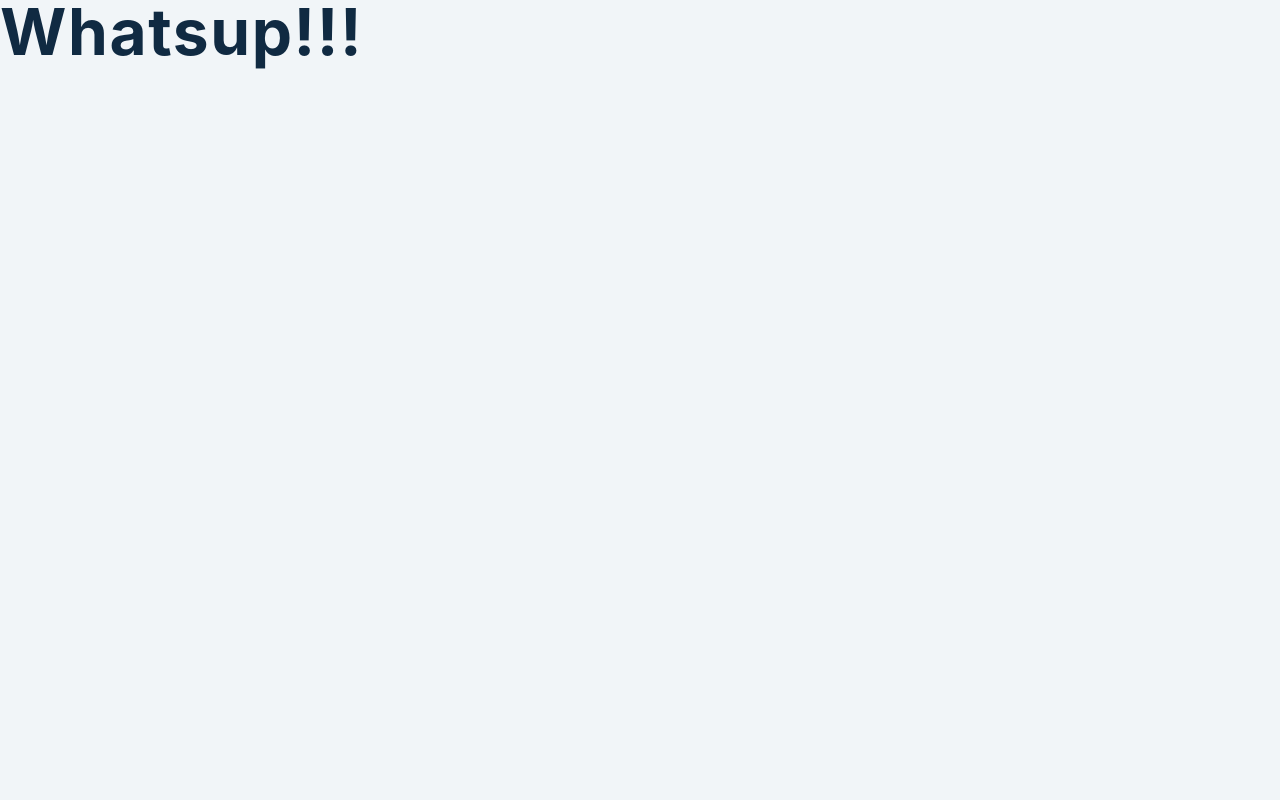
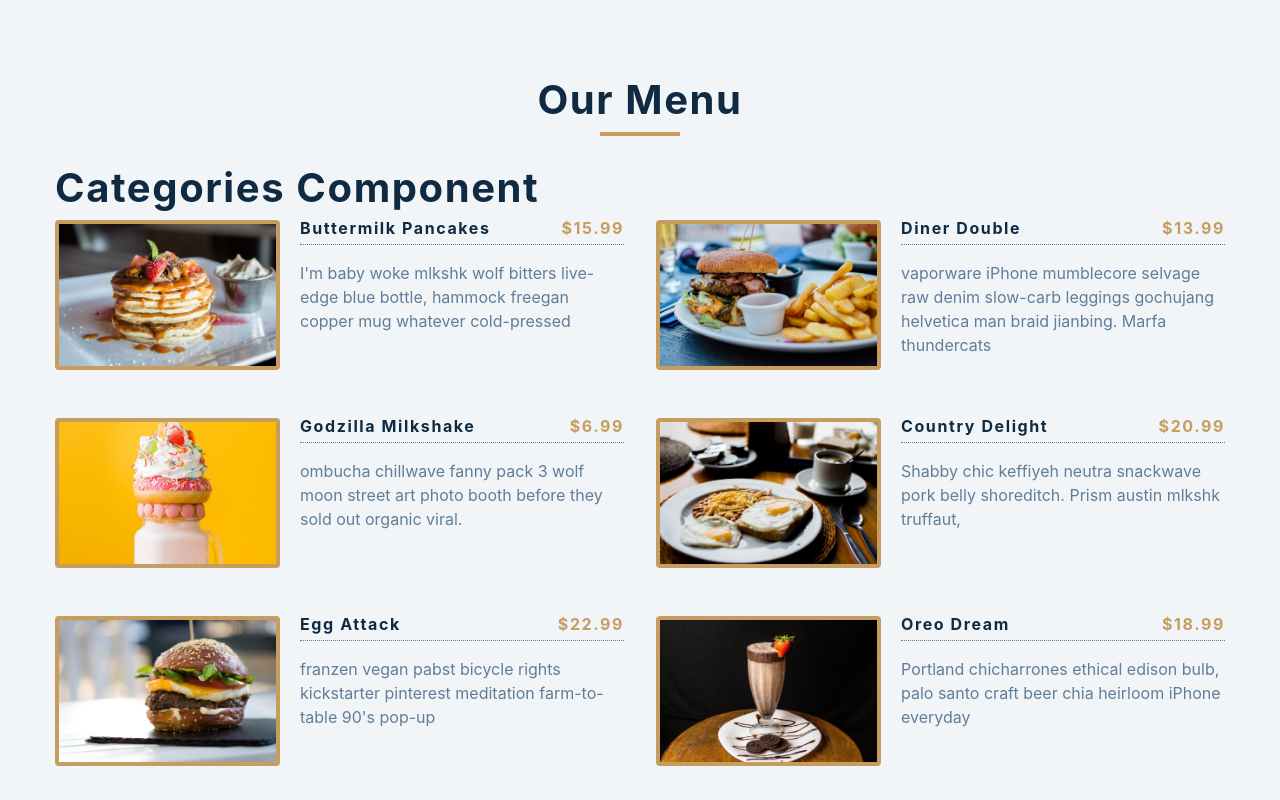
Before and after one commit to ChristianWare/Menu, a React (Create React App) app: page / in a window 1280 px wide. Shown: the top 800 px of the page. Built offline with nearby package versions, Linux system fonts and the light colour scheme.

Commit message:
Display item setup via map

```diff
--- a/src/App.js
+++ b/src/App.js
@@ -5,10 +5,20 @@
 
 
 function App() {
+  const [menuItems, setMenuItems] = useState(items);
+  const [categories, setCategories] = useState([]);
+
   return (
-    <div>
-      <h1>Whatsup!!!</h1>
-    </div>
+    <main>
+      <section className='menu section'>
+        <div className='title'>
+          <h2>Our Menu</h2>
+          <div className='underline'></div>
+        </div>
+        <Categories />
+        <Menu items={menuItems} />
+      </section>
+    </main>
   );
 }
 
--- a/src/Menu.js
+++ b/src/Menu.js
@@ -1,9 +1,23 @@
 import React from "react";
 
-const Menu = () => {
+const Menu = ({items}) => {
   return (
-    <div>
-      <h2>Menu Component</h2>
+    <div className='section-center'>
+      {items.map((menuItem) => {
+        const { id, title, img, desc, price } = menuItem;
+        return (
+          <article key={id} className='menu-item'>
+            <img src={img} alt={title} className='photo' />
+            <div className="item-info">
+              <header>
+                <h4>{title}</h4>
+                <h4 className="price">${price}</h4>
+              </header>
+              <p className='item-text'>{desc}</p>
+            </div>
+          </article>
+        )
+      })}
     </div>
   );
 };
```
